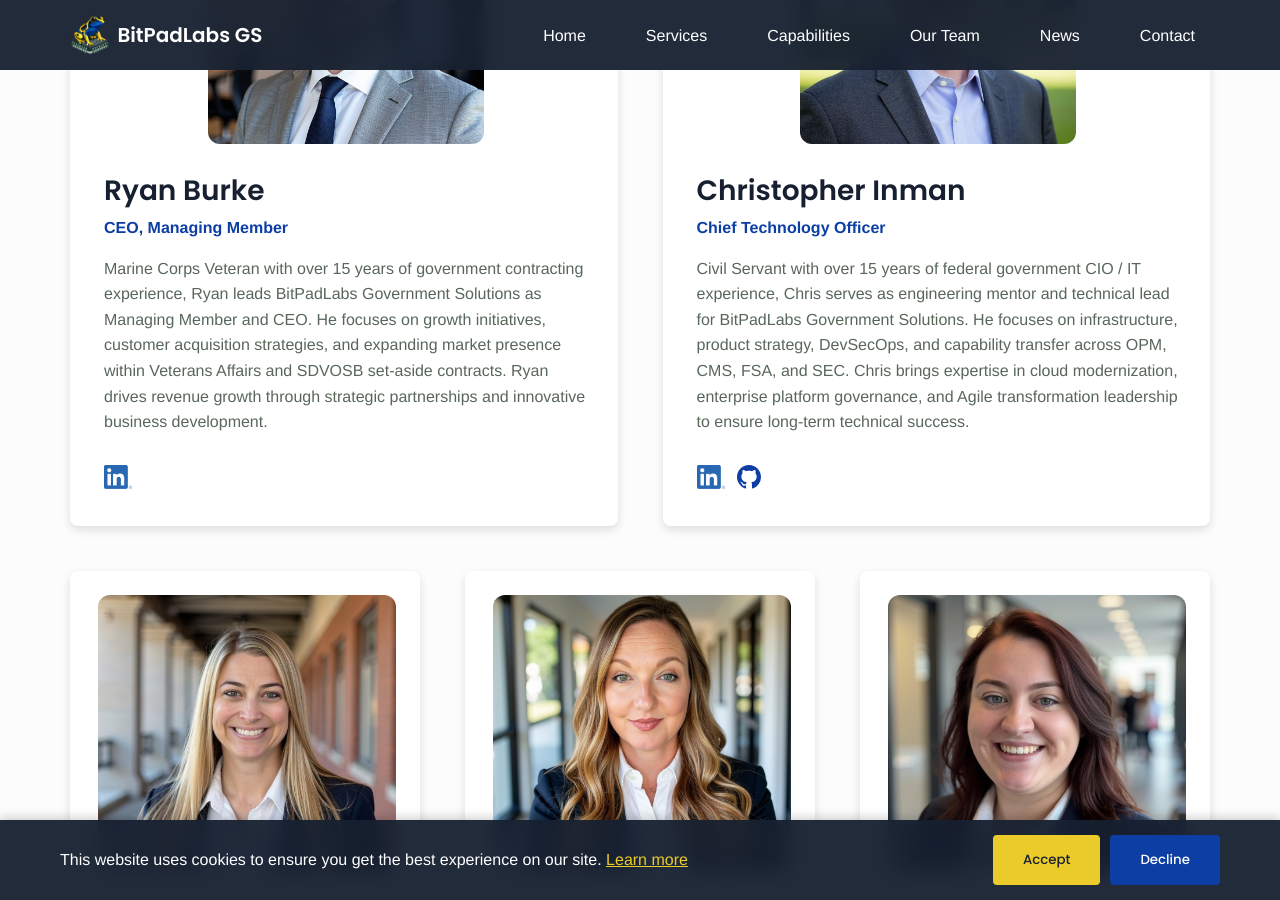
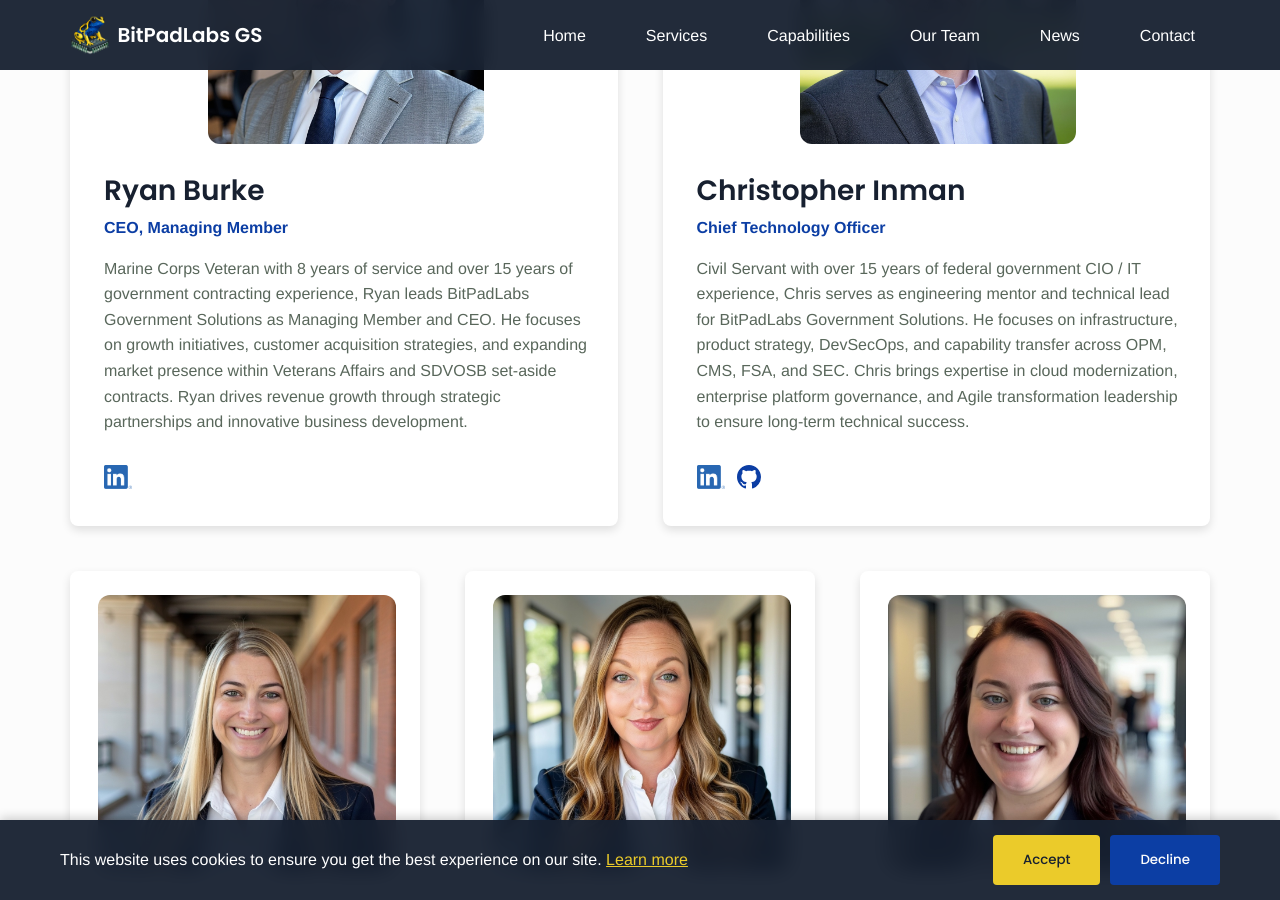
Before and after one commit to BitPadLabs/bitpadlabsgs-site, a Jekyll site: the page built from team.html, in a window 1280 px wide and 900 px high, scrolled down 426 px. Built offline with Jekyll 4.4.1, drawn with Linux system fonts in a browser that asks for light colours.

Commit message:
Update Ryan's bio in team data
Added '8 years of service' to Ryan's bio to clarify his Marine Corps experience.

```diff
--- a/_data/team.yml
+++ b/_data/team.yml
@@ -3,7 +3,7 @@
   image: Ryan-BPLGS.jpeg
   linkedin: https://www.linkedin.com/in/ryan-burke-pmp-rmp-3548b918/
   bio: >-
-    Marine Corps Veteran with over 15 years of government contracting experience, Ryan leads BitPadLabs Government Solutions
+    Marine Corps Veteran with 8 years of service and over 15 years of government contracting experience, Ryan leads BitPadLabs Government Solutions
     as Managing Member and CEO. He focuses on growth initiatives, customer acquisition strategies,
     and expanding market presence within Veterans Affairs and SDVOSB set-aside contracts. Ryan drives
     revenue growth through strategic partnerships and innovative business development.
```
